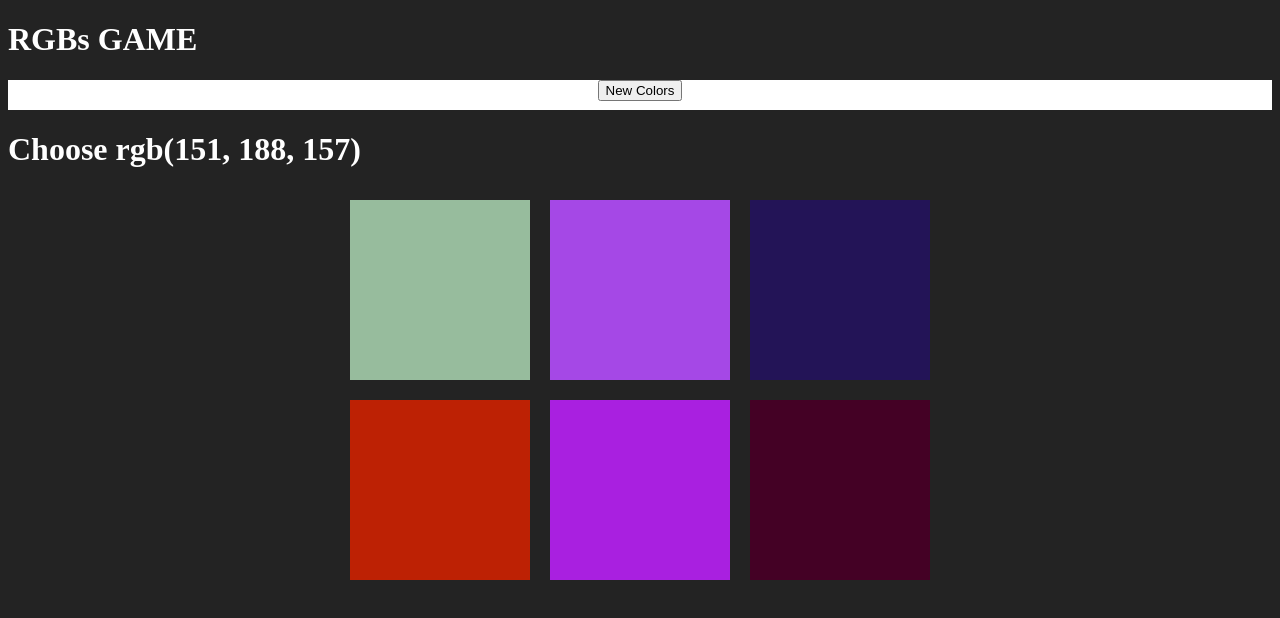
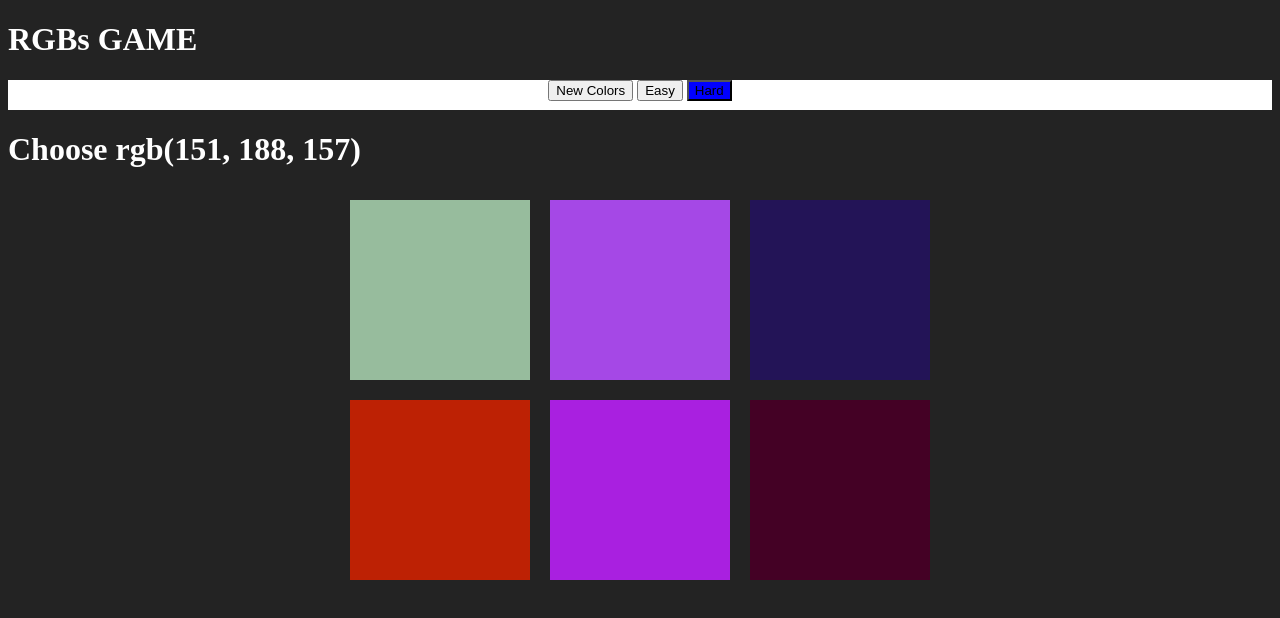
Before and after one commit to vamuigua/RGBs-Color-Game, a plain HTML site: page RGBs.html in a window 1280 px wide. Drawn offline with Linux system fonts and the light colour scheme.

Commit message:
Added content for easy and hard buttons

```diff
--- a/RGBs.html
+++ b/RGBs.html
@@ -9,6 +9,8 @@
 		<div id="stripe">
 			<button id="reset">New Colors</button>
 			<span id="message"></span>
+			<button id="easyBtn">Easy</button>
+			<button id="hardBtn" class="selected">Hard</button>
 		</div>
 		<h1>Choose <span id="colorDisplay">color</span></h1>
 		<div id="container">
```
